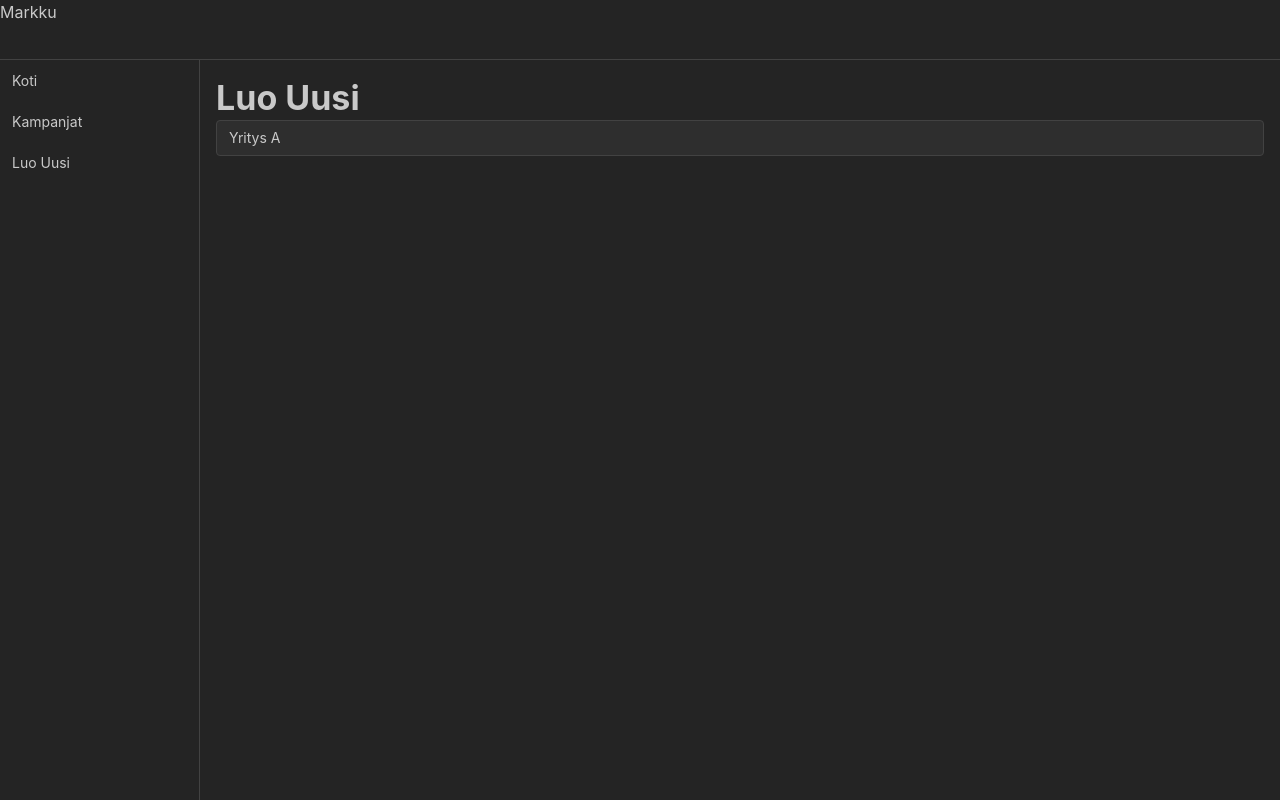
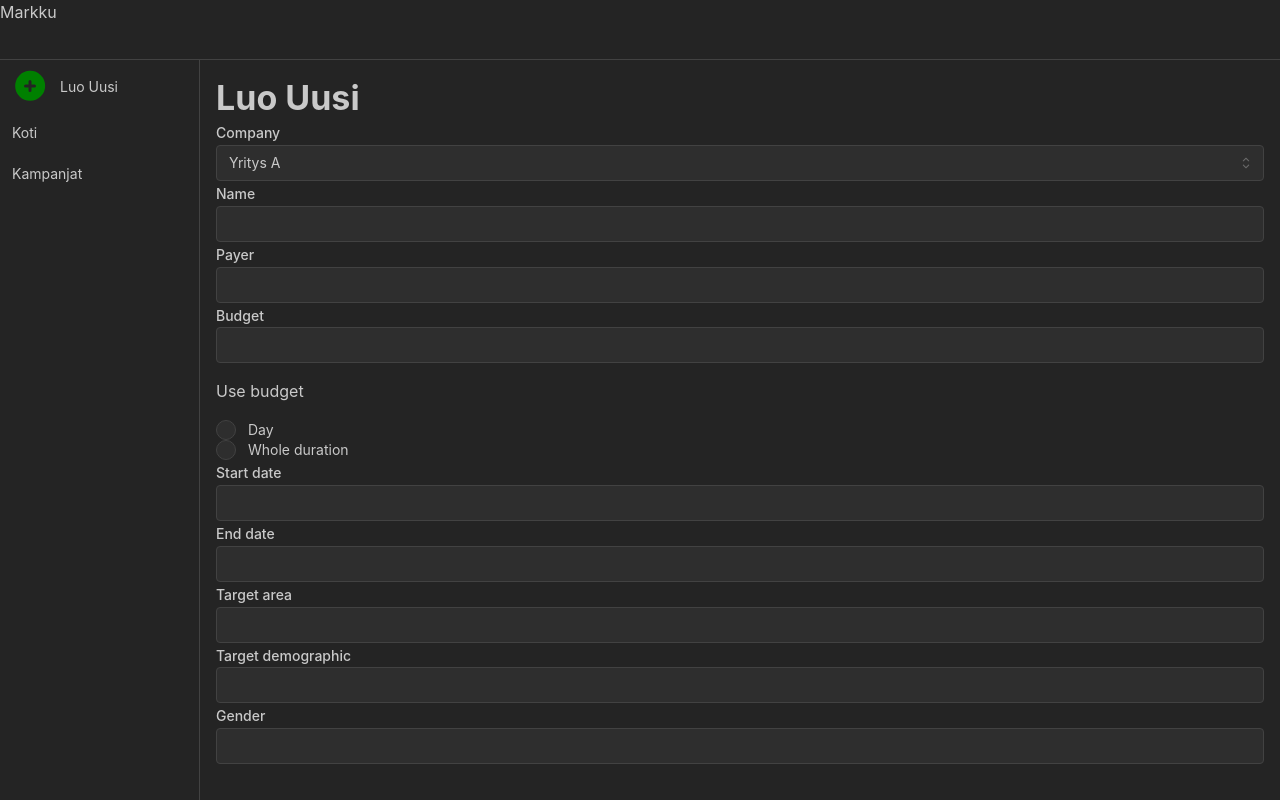
Before and after one commit to tammenterho/Markku, a React (Vite) app in the folder client/: page /new in a window 1280 px wide. Built offline with nearby package versions, Linux system fonts and the light colour scheme.

Commit message:
create a campaign initial

```diff
--- a/client/package.json
+++ b/client/package.json
@@ -18,6 +18,8 @@
     "@mantine/hooks": "^8.3.13",
     "@mantine/modals": "^8.3.13",
     "@mantine/notifications": "^8.3.13",
+    "@tabler/icons": "^3.36.1",
+    "@tabler/icons-react": "^3.36.1",
     "axios": "^1.13.2",
     "dayjs": "^1.11.19",
     "react": "^19.1.1",
--- a/client/src/components/CreateCampaign.tsx
+++ b/client/src/components/CreateCampaign.tsx
@@ -1,13 +1,17 @@
-import { Input, TextInput, Title } from "@mantine/core";
+import { Radio, Select, TextInput, Title } from "@mantine/core";
 import { useForm } from "@mantine/form";
+import { useState } from "react";
+import { DatePicker, DatePickerInput } from "@mantine/dates";
 
 const data = [
-  {label: "Yritys A"},
-  {label: "Yritys B"},
-  {label: "Yritys C"}
-]
+  { label: "Yritys A" },
+  { label: "Yritys B" },
+  { label: "Yritys C" },
+];
 
 const CreateCampaign = () => {
+  const [checked, setChecked] = useState(false);
+
   const form = useForm({
     initialValues: {
       company: "",
@@ -31,11 +35,36 @@ const CreateCampaign = () => {
   return (
     <form onSubmit={form.onSubmit(() => {})}>
       <Title>Luo Uusi</Title>
-      <Input component="select">
+      <Select component="select" label="Company" name="company">
         {data.map((company) => (
-          <option key={company.label} value={company.label}>{company.label}</option>
+          <option key={company.label} value={company.label}>
+            {company.label}
+          </option>
         ))}
-      </Input>
+      </Select>
+      <TextInput label="Name" name="name" />
+      <TextInput label="Payer" name="payer" />
+      <TextInput label="Budget" name="budget" />
+      <p>Use budget</p>
+      <Radio
+        label="Day"
+        value="monthly"
+        name="budgetPeriod"
+        checked={checked}
+        onChange={(event) => setChecked(event.currentTarget.checked)}
+      />
+      <Radio
+        label="Whole duration"
+        value="monthly"
+        name="budgetPeriod"
+        checked={checked}
+        onChange={(event) => setChecked(event.currentTarget.checked)}
+      />
+      <DatePickerInput label="Start date" name="startDate" />
+      <DatePickerInput label="End date" name="endDate" />
+      <TextInput label="Target area" name="targetArea" />
+      <TextInput label="Target demographic" name="targetDemographic" />
+      <TextInput label="Gender" name="gender" />
     </form>
   );
 };
--- a/client/src/components/Navbar.tsx
+++ b/client/src/components/Navbar.tsx
@@ -1,22 +1,25 @@
 import { AppShell, NavLink } from "@mantine/core";
 import { useNavigate } from "react-router-dom";
+import { IconCirclePlusFilled } from "@tabler/icons-react";
 
 const Navbar = () => {
   const navigate = useNavigate();
   return (
     <AppShell.Navbar>
       <NavLink
-        label="Koti"
-        onClick={() => navigate("/")}
-      />
-      <NavLink
-        label="Kampanjat"
-        onClick={() => navigate("/campaign")}
-      />
-      <NavLink
         label="Luo Uusi"
         onClick={() => navigate("/new")}
+        leftSection={
+          <IconCirclePlusFilled
+            size={36} // set custom `width` and `height`
+            color="green" // set `stroke` color
+            stroke={3} // set `stroke-width`
+            strokeLinejoin="miter" // override other SVG props
+          />
+        }
       />
+      <NavLink label="Koti" onClick={() => navigate("/")} />
+      <NavLink label="Kampanjat" onClick={() => navigate("/campaign")} />
     </AppShell.Navbar>
   );
 };
--- a/client/src/components/RouterSwitcher.tsx
+++ b/client/src/components/RouterSwitcher.tsx
@@ -1,8 +1,8 @@
 import { Route, Routes } from "react-router-dom";
 import NotFound from "./NotFound";
-import { CampaignList } from "./campaignList";
 import Home from "./Home";
 import CreateCampaign from "./CreateCampaign";
+import { CampaignList } from "./campaignList";
 
 const RouterSwitcher = () => {
   return (
--- a/client/src/main.tsx
+++ b/client/src/main.tsx
@@ -3,8 +3,8 @@ import { createRoot } from "react-dom/client";
 import { BrowserRouter } from "react-router";
 import "@mantine/core/styles.css";
 import { MantineProvider } from "@mantine/core";
+import "@mantine/dates/styles.css";
 import App from "./App.tsx";
-
 
 createRoot(document.getElementById("root")!).render(
   <StrictMode>
```
Also changed, not shown: 2 other files (tests, documents, lock files or other folders).
